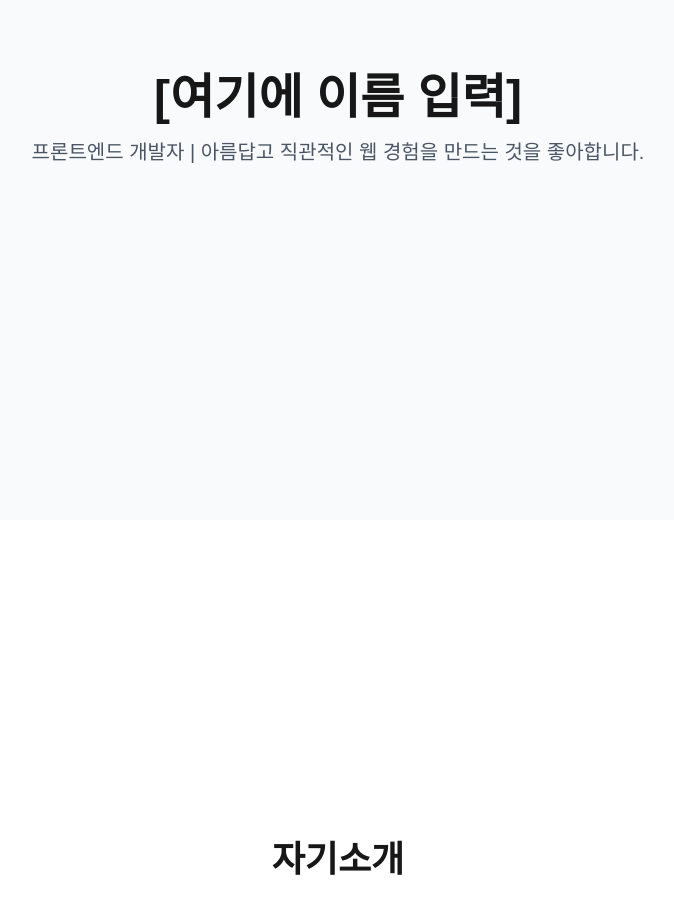
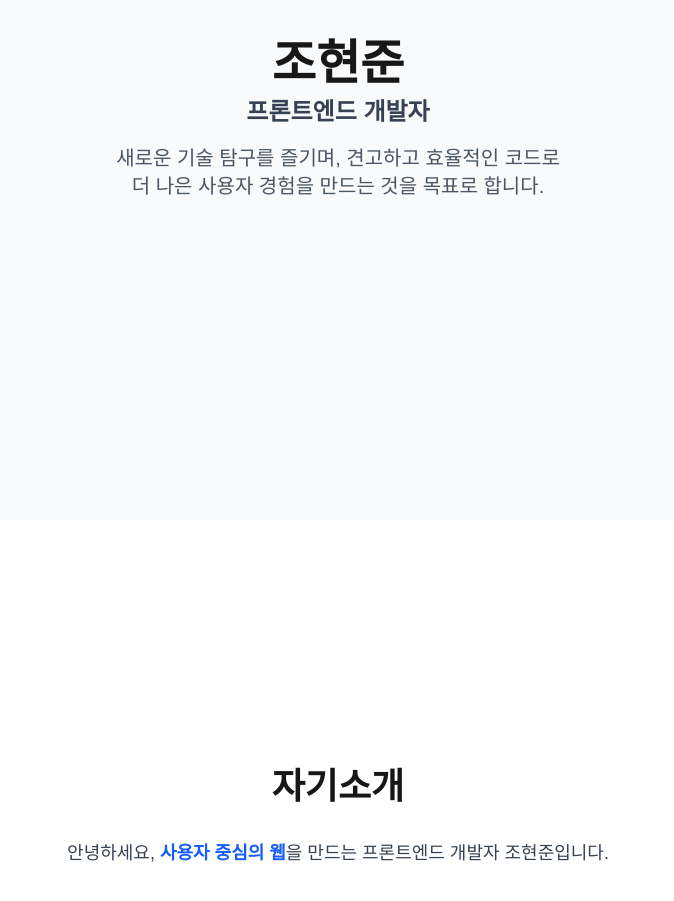
Before and after one commit to johj703/johj703.github.io, a Next.js app: page / in a window 1280 px wide. Shown: the part 280-1181 px from the top of the page, without its empty margins (302-976 px from the left). Built offline with nearby package versions, Linux system fonts and the light colour scheme.

Commit message:
🔧fix: 나의 정보와 나의 소개를 Hero와 About 컴포넌트에 추가

```diff
--- a/src/components/About.tsx
+++ b/src/components/About.tsx
@@ -6,11 +6,11 @@ const About = () => {
       <div className="container mx-auto px-6 text-center">
         <h2 className="text-4xl font-bold mb-8">자기소개</h2>
         <p className="max-w-3xl mx-auto text-lg text-gray-700 leading-relaxed">
-          안녕하세요! 저는 [도시 이름]을 기반으로 활동하는 프론트엔드 개발자입니다.
-          <br />
-          깔끔하고 반응성이 뛰어나며 사용자 친화적인 웹 애플리케이션을 구축하는 데 열정을 가지고 있습니다.
-          <br />
-          최신 웹 기술에 대한 깊은 이해와 함께, 끊임없이 배우고 성장하는 것을 중요하게 생각합니다.
+          안녕하세요, <strong className="font-semibold text-blue-600">사용자 중심의 웹</strong>을 만드는 프론트엔드 개발자 조현준입니다.
+          <br /><br />
+          저는 코드가 시각적으로 구현되고 사용자와 생생하게 상호작용하는 과정에 큰 매력을 느껴 개발을 시작했습니다. 단순히 기능을 만드는 것을 넘어, <strong className="font-semibold text-blue-600">직관적이고 편안한 사용자 경험(UX)을 제공하는 것</strong>을 최우선으로 생각합니다.
+          <br /><br />
+          동료와의 원활한 <strong className="font-semibold text-blue-600">소통과 지식 공유</strong>를 통해 함께 성장하는 것을 즐기며, 앞으로도 기술과 사용자 모두에게 가치를 더하는 개발자가 되겠습니다.
         </p>
       </div>
     </section>
--- a/src/components/Hero.tsx
+++ b/src/components/Hero.tsx
@@ -4,8 +4,12 @@ const Hero = () => {
   return (
     <section id="hero" className="min-h-screen flex items-center justify-center bg-gray-50">
       <div className="text-center">
-        <h1 className="text-5xl font-bold mb-4">[여기에 이름 입력]</h1>
-        <p className="text-xl text-gray-600">프론트엔드 개발자 | 아름답고 직관적인 웹 경험을 만드는 것을 좋아합니다.</p>
+        <h1 className="text-5xl font-bold mb-2">조현준</h1>
+        <h3 className="text-2xl font-semibold text-gray-700 mb-4">프론트엔드 개발자</h3>
+        <p className="text-xl text-gray-600">
+          새로운 기술 탐구를 즐기며, 견고하고 효율적인 코드로<br />
+          더 나은 사용자 경험을 만드는 것을 목표로 합니다.
+        </p>
       </div>
     </section>
   );
```
